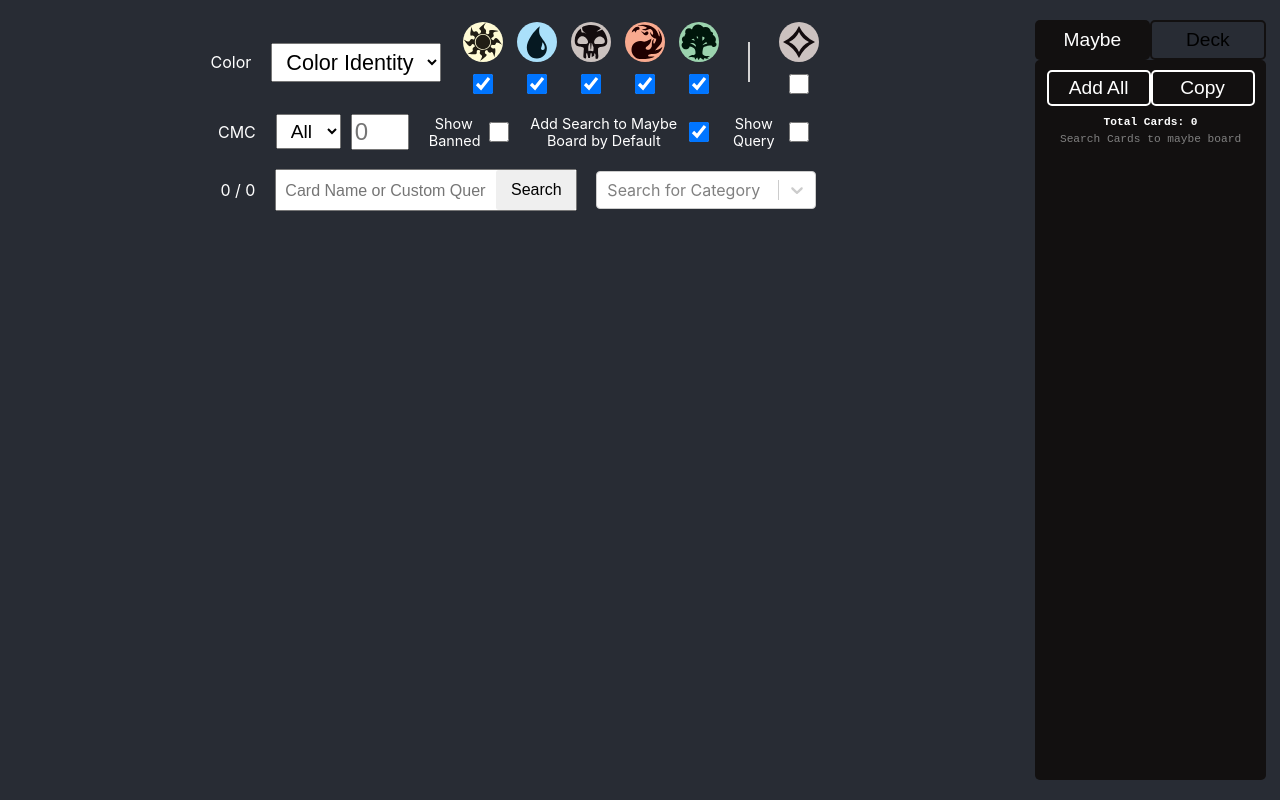
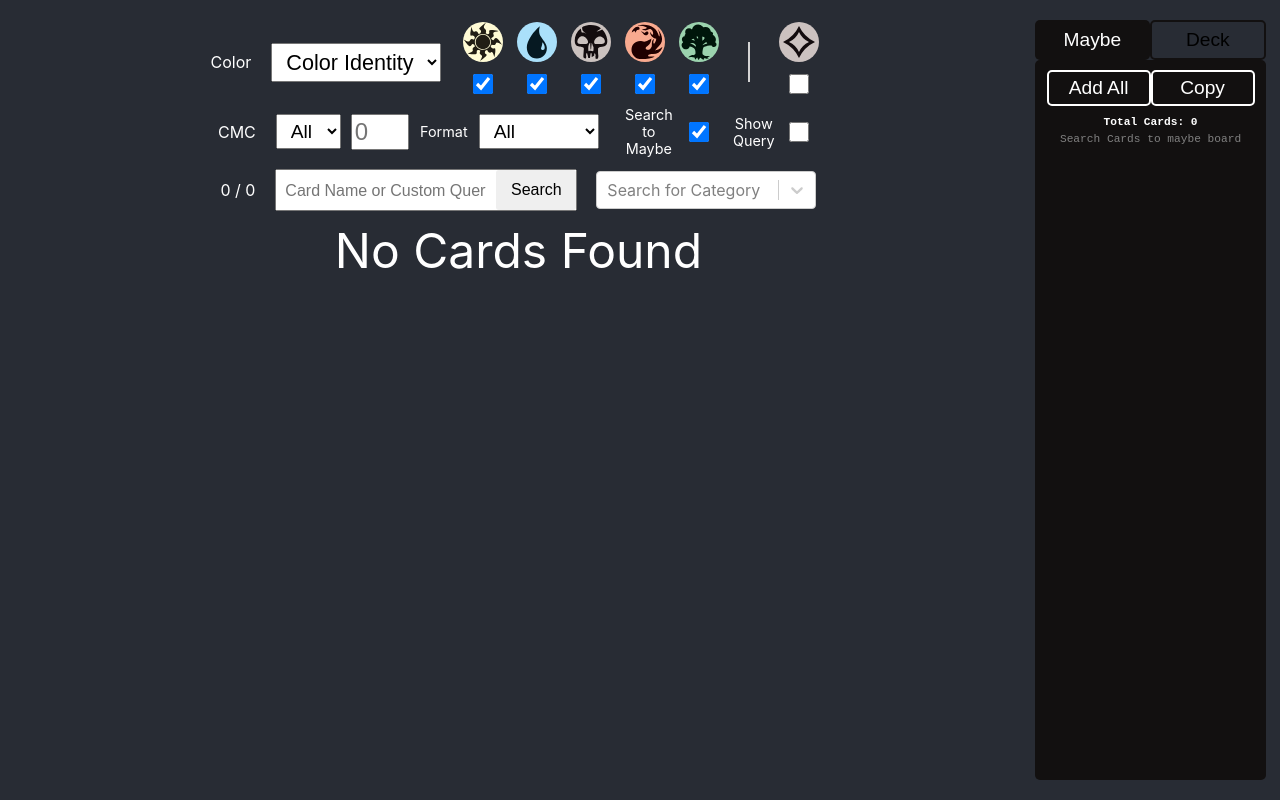
Before and after one commit to JustinTaylorWeiss/Deck-Builder, a React (Create React App) app: page / in a window 1280 px wide. Built offline with nearby package versions, Linux system fonts and the light colour scheme.

Commit message:
rearanged ui to make more intuitive

```diff
--- a/src/CardSearch/CardStackCluster/component.js
+++ b/src/CardSearch/CardStackCluster/component.js
@@ -31,7 +31,6 @@ export const CardStackClusterWrapper = () => {
 
     const { db, loading, resetAddRemoveList, loadMoreCards, cardSearch, isBig, isMid, isSmall } = useCards();
     const [numOfColumns, setNumOfColumns] = useState(3);
-    //const [numOfRows, setNumOfRows] = useState();
     useEffect(() => { resetAddRemoveList() },[cardSearch, resetAddRemoveList])
 
     useEffect(() => {
@@ -49,6 +48,9 @@ export const CardStackClusterWrapper = () => {
 
     return <>
         { loading && <Label>Loading...</Label> }
+        {(db?.data?.length ?? 0) < 1
+            ? <Label>No Cards Found</Label>
+            : <>
                 <Column $columns={numOfColumns}>
                     {(db?.data ?? false) && db.data.map((card, i) => (
                             <Card key={`card${i}`} card={card} i={i}/>
@@ -58,3 +60,5 @@ export const CardStackClusterWrapper = () => {
                 <Spacer/>
             </>
         }
+    </>
+}
--- a/src/CardSearch/CmcFilter/component.js
+++ b/src/CardSearch/CmcFilter/component.js
@@ -1,12 +1,21 @@
 import React from "react";
 import styled from "styled-components";
 import { useCards } from "../../contexts/CardContext";
+import { Tooltip } from 'react-tooltip';
 
 const Option = styled.option``;
 
-const SelectColorType = styled.select`
+const SelectCmcType = styled.select`
     font-size: 1.2rem;
     padding: 5px 10px;
+    margin: 10px;
+    color: black;
+`;
+
+const SelectFormat = styled.select`
+    font-size: 1.2rem;
+    padding: 5px 10px;
+    width: 120px;
     margin: 10px;
     color: black;
 `;
@@ -17,6 +26,20 @@ const Label = styled.label`
     @media (max-width: 1500px) {
         font-size: 1rem;
     }
+`;
+
+const FormatLabel = styled.label`
+    margin-left: 10px;
+    width: 50px;
+    text-align: center;
+    font-size: 0.9rem;
+`;
+
+const SearchToMaybeLabel = styled.label`
+    margin-left: 10px;
+    width: 60px;
+    text-align: center;
+    font-size: 0.9rem;
 `;
 
 const CheckBox = styled.input`
@@ -55,11 +78,11 @@ const MidLabel = styled.label`
 
 export const CmcFilterWrapper = () => {
 
-    const { cmcFilterType, showQuery, setShowQuery, setCmcFilter, setCmcFilterType, setAddRemoveList, searchToMaybeBoard, setSearchToMaybeBoard, showBannedCards, setShowBannedCards } = useCards();
+    const { cmcFilterType, showQuery, setShowQuery, setCmcFilter, setCmcFilterType, setAddRemoveList, searchToMaybeBoard, setSearchToMaybeBoard, searchFormat, setSearchFormat} = useCards();
 
     return <Wrapper>
         <Label htmlFor="colorFilter"> CMC </Label>
-        <SelectColorType name="colorFilter" value={cmcFilterType} onChange={(e) => setCmcFilterType(e.target.value)}>
+        <SelectCmcType name="colorFilter" value={cmcFilterType} onChange={(e) => setCmcFilterType(e.target.value)}>
             <Option value="">       {"All"}</Option>
             <Option value="%3D">    {"="}  </Option>
             <Option value="%21%3D"> {"!="} </Option>
@@ -67,11 +90,23 @@ export const CmcFilterWrapper = () => {
             <Option value="%3C">    {"<"}  </Option>
             <Option value="%3E%3D"> {">="} </Option>
             <Option value="%3C%3D"> {"<="} </Option>
-        </SelectColorType>
+        </SelectCmcType>
         <CmcText type="number" placeholder="0" onChange={(e) => setCmcFilter(Math.max(e.target.value, 0))}/>
-        <SmallLabel htmlFor="showBannedCards"> Show Banned </SmallLabel>
-        <CheckBox checked={showBannedCards} name="showBannedCards" type="checkbox" onChange={(e) => setShowBannedCards(prev => !prev)}/>
-        <MidLabel htmlFor="searchToMaybeBoard"> Add Search to Maybe Board by Default </MidLabel>
+        <FormatLabel htmlFor="format"> Format </FormatLabel>
+        <SelectFormat name="format" value={searchFormat} onChange={(e) => setSearchFormat(e.target.value)}>
+            <Option value="all"> All </Option>
+            <Option value="commander"> Commander </Option>
+            <Option value="standard"> Standard </Option>
+            <Option value="historic"> Historic </Option>
+            <Option value="pioneer"> Pioneer </Option>
+            <Option value="modern"> Modern </Option>
+            <Option value="legacy"> Legacy </Option>
+            <Option value="vintage"> Vintage </Option>
+            <Option value="penny"> Penny Dreadful </Option>
+            <Option value="brawl"> Brawl </Option>
+        </SelectFormat>
+        <SearchToMaybeLabel data-tooltip-id="searchToMaybeLabel" htmlFor="searchToMaybeBoard"> Search to Maybe </SearchToMaybeLabel>
+        <Tooltip id="searchToMaybeLabel" place="top" content="Automatically puts search results into the maybe board" style={{fontSize: "1rem"}} opacity={1}/>
         <CheckBox name="searchToMaybeBoard" checked={searchToMaybeBoard} type="checkbox" onChange={(e) => {
             setAddRemoveList({});
             setSearchToMaybeBoard((prev) => !prev)
--- a/src/CardSearch/SearchCluster/component.js
+++ b/src/CardSearch/SearchCluster/component.js
@@ -95,7 +95,7 @@ const Pre = styled.pre`
 
 export const SearchClusterWrapper = () => {
 
-    const { db, setCategorySearch, setCardSearch, currentUri, showQuery } = useCards();
+    const { db, setCategorySearch, cardSearch, setCardSearch, currentUri, showQuery } = useCards();
     const searchRef = useRef();
 
     const searchSubmit = (e) => {
@@ -112,8 +112,12 @@ export const SearchClusterWrapper = () => {
             </Form>
             <CategorySearch placeholder="Search for Category" onChange={(e) => setCategorySearch(e.value)} options={categoryOptions} />
         </Row>
-        {currentUri && showQuery && <Row>
-            <Pre><H3>{currentUri.substr(currentUri.indexOf("q=")+2)}</H3></Pre>
+        {showQuery && <Row>
+            <Pre><H3>{
+                (currentUri)
+                    ? currentUri.substr(currentUri.indexOf("q=")+2)
+                    : "Use filters to generate a query"
+            }</H3></Pre>
             <Link data-tooltip-id="scryfallHelp" href="https://scryfall.com/docs/syntax" target="_blank"><Img height={40} src={QuestonMark}/></Link>
             <Tooltip id="scryfallHelp" place="top" content="Scryfall Syntax Help" style={{fontSize: "1rem"}} opacity={1}/>
         </Row>}
--- a/src/contexts/CardContext.js
+++ b/src/contexts/CardContext.js
@@ -30,8 +30,8 @@ export const CardProvider = ({ children }) => {
     const [currentUri, setCurrentUri] = useState('');
     const [showQuery, setShowQuery] = useState(false);
     const [categorySearch, setCategorySearch] = useState('');
-    const [showBannedCards, setShowBannedCards] = useState(false);
     const [deckList, setDeckList] = useState([]);
+    const [searchFormat, setSearchFormat] = useState('');
 
     const isBig = useMediaQuery({query: '(min-width: 2000px)'})
     const isMid = useMediaQuery({query: '(min-width: 1500px)'})
@@ -110,7 +110,7 @@ export const CardProvider = ({ children }) => {
             : card.name
     );
 
-    const buildUri = useCallback((rootUri, cardSearch, cmcFilter, cmcFilterType, catagorySearch, showBannedCards, colorFilter, customSearch) => (
+    const buildUri = useCallback((rootUri, cardSearch, cmcFilter, cmcFilterType, catagorySearch, colorFilter, searchFormat) => (
         rootUri +
         "search?order=cmc&q=" +
                 encodeURI(cardSearch) +
@@ -118,7 +118,7 @@ export const CardProvider = ({ children }) => {
                     (cmcFilterType !== ""
                         ? ("+mv" + cmcFilterType + cmcFilter)
                         : "") +
-                    (showBannedCards ? "" : "+f%3Acommander") +
+                    ((searchFormat && searchFormat !== "all") ? `+f%3A${searchFormat}` : "") +
                 ((colorFilterToUriText(colorFilter) !== "+id<%3DWUBRG") ? colorFilterToUriText(colorFilter) : "")
     ),[colorFilterToUriText])
 
@@ -132,7 +132,8 @@ export const CardProvider = ({ children }) => {
         replaceAll("%2D", ">").
         replaceAll("%7E", "~").
         replaceAll("%7B", "{").
-        replaceAll("%7D", "}")
+        replaceAll("%7D", "}").
+        replaceAll("%21", "!")
     )
 
     useEffect(() => {
@@ -140,7 +141,7 @@ export const CardProvider = ({ children }) => {
             (async () => {
                 setLoading(true);
                 try {
-                    const uri = buildUri("https://api.scryfall.com/cards/", cardSearch, cmcFilter, cmcFilterType, categorySearch, showBannedCards, colorFilter);
+                    const uri = buildUri("https://api.scryfall.com/cards/", cardSearch, cmcFilter, cmcFilterType, categorySearch, colorFilter, searchFormat,);
                     setCurrentUri(decode(uri));
                     const res = await fetch(uri);
                     if(res.ok) {
@@ -159,7 +160,7 @@ export const CardProvider = ({ children }) => {
             })()
         else
             setDb(false);
-    }, [cardSearch, setDb, colorFilterToUriText, colorFilter, cmcFilter, cmcFilterType, showBannedCards, categorySearch, buildUri]);
+    }, [cardSearch, setDb, colorFilterToUriText, colorFilter, cmcFilter, cmcFilterType, searchFormat, categorySearch, buildUri]);
 
     const colorlessTrueFilter = (filterType) => ({
         filterType: filterType,
@@ -257,7 +258,7 @@ export const CardProvider = ({ children }) => {
         cmcFilterType, setCmcFilterType,
         cmcFilter, setCmcFilter,
         customSearch, setCustomSearch,
-        showBannedCards, setShowBannedCards,
+        searchFormat, setSearchFormat,
         categorySearch, setCategorySearch,
         addRemoveList, setAddRemoveList,
         searchToMaybeBoard, setSearchToMaybeBoard,
```
Lines whose indentation alone changed are shown as unchanged.
